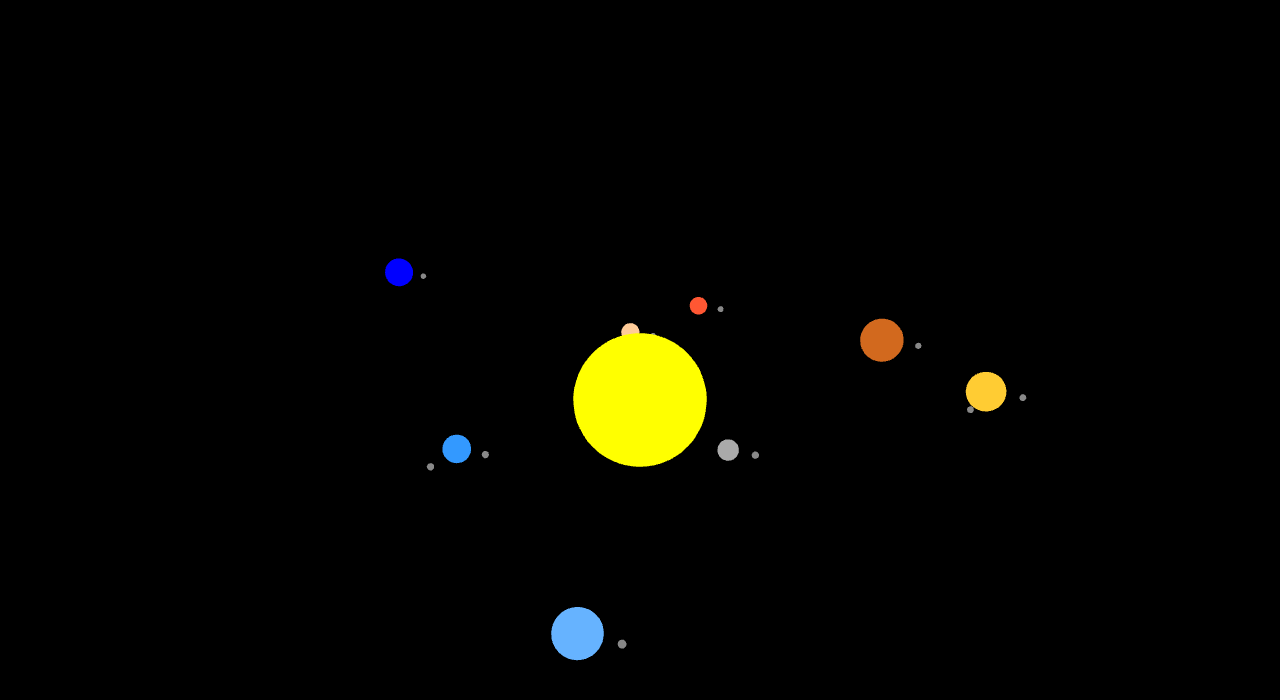
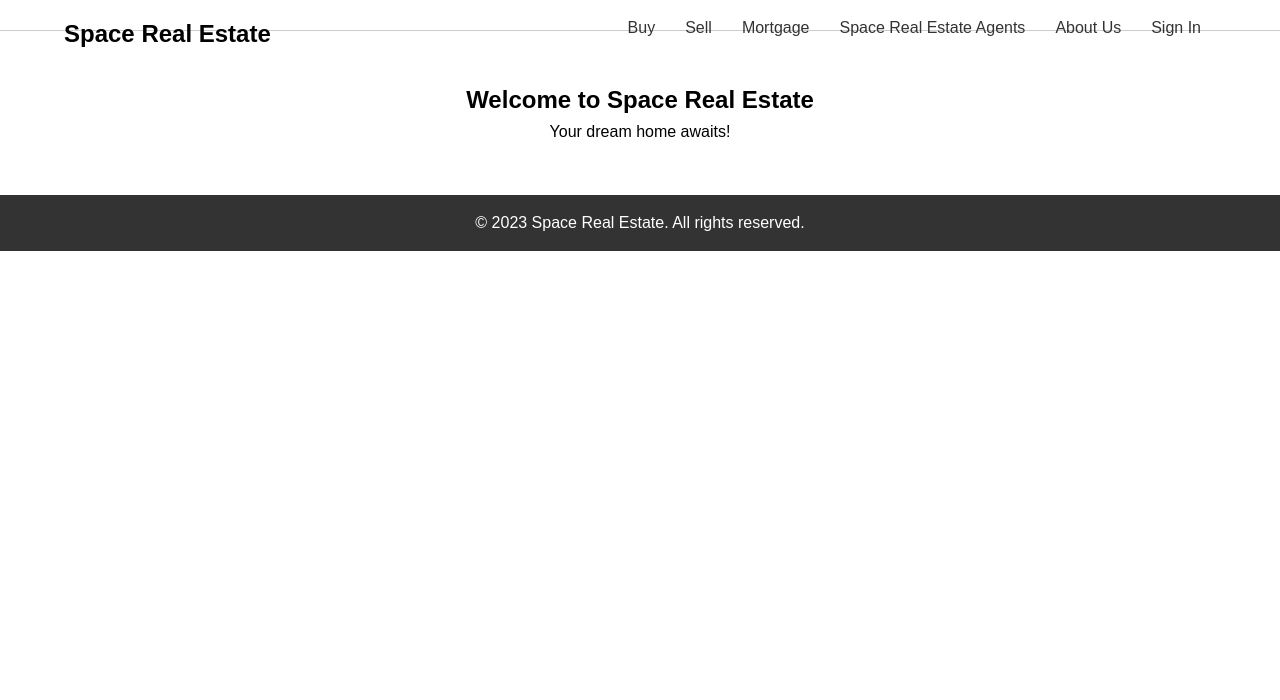
Before and after one commit to aryasomu/DAHacks2024, a website built with Vite: page index.html in a window 1280 px wide. Built offline with nearby package versions, Linux system fonts and the light colour scheme; animation ran at ten frames a second.

Commit message:
frontend

```diff
--- a/index.html
+++ b/index.html
@@ -1,25 +1,35 @@
 <!DOCTYPE html>
 <html lang="en">
 <head>
-    <meta charset="utf-8">
-    <meta name="viewport" content="width=device-width, initial-scale=1.0">
-    <title>Space Real Estate</title>
-    <style>
-        body {
-            margin: 0;
-            overflow: hidden;
-        }
-        canvas {
-            display: block;
-            width: 100vw;
-            height: 100vh;
-        }
-    </style>
+  <meta charset="UTF-8">
+  <meta name="viewport" content="width=device-width, initial-scale=1.0">
+  <title>Space Real Estate</title>
+  <link rel="stylesheet" href="style.css"> <!-- Link to the CSS file -->
 </head>
 <body>
+<header>
+  <div class="container">
+    <h1 class="logo">Space Real Estate</h1>
+    <nav>
+      <ul class="nav-options">
+        <li><a href="#">Buy</a></li>
+        <li><a href="#">Sell</a></li>
+        <li><a href="#">Mortgage</a></li>
+        <li><a href="#">Space Real Estate Agents</a></li>
+        <li><a href="#">About Us</a></li>
+        <li><a href="#">Sign In</a></li>
+      </ul>
+    </nav>
+  </div>
+</header>
 
-<!-- Include the main JavaScript file that sets up the Three.js scene -->
-<script type="module" src="./main.js"></script>
+<main>
+  <h2>Welcome to Space Real Estate</h2>
+  <p>Your dream home awaits!</p>
+</main>
 
+<footer>
+  <p>&copy; 2023 Space Real Estate. All rights reserved.</p>
+</footer>
 </body>
 </html>
--- /dev/null
+++ b/style.css
@@ -0,0 +1,66 @@
+/* styles.css */
+
+* {
+    box-sizing: border-box;
+    margin: 0;
+    padding: 0;
+}
+
+body {
+    font-family: Arial, sans-serif;
+    line-height: 1.6;
+}
+
+.container {
+    width: 90%;
+    max-width: 1200px;
+    margin: auto;
+}
+
+header {
+    background: #ffffff; /* White background */
+    padding: 15px 0;
+    border-bottom: 1px solid #ccc; /* Optional border for style */
+}
+
+.logo {
+    float: left;
+    font-weight: bold;
+    font-size: 24px;
+}
+
+nav {
+    float: right;
+}
+
+.nav-options {
+    list-style: none;
+    display: flex;
+}
+
+.nav-options li {
+    margin: 0 15px; /* Space between options */
+}
+
+.nav-options li a {
+    text-decoration: none;
+    color: #333; /* Dark gray color for text */
+    font-weight: 500;
+}
+
+.nav-options li a:hover {
+    text-decoration: underline; /* Underline on hover */
+}
+
+main {
+    text-align: center;
+    padding: 50px 0;
+}
+
+footer {
+    background: #333;
+    color: #fff;
+    text-align: center;
+    padding: 15px 0;
+    position: relative;
+}
```
